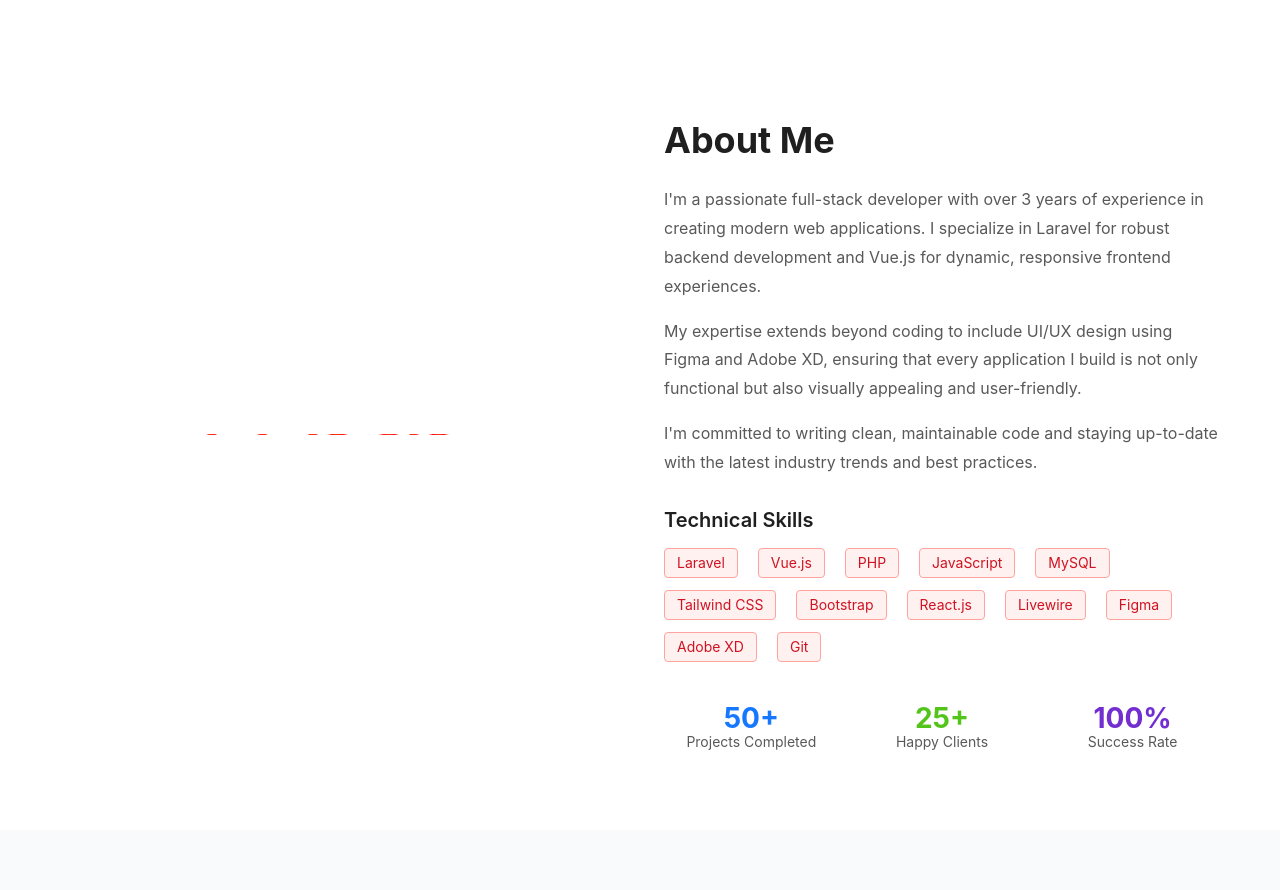
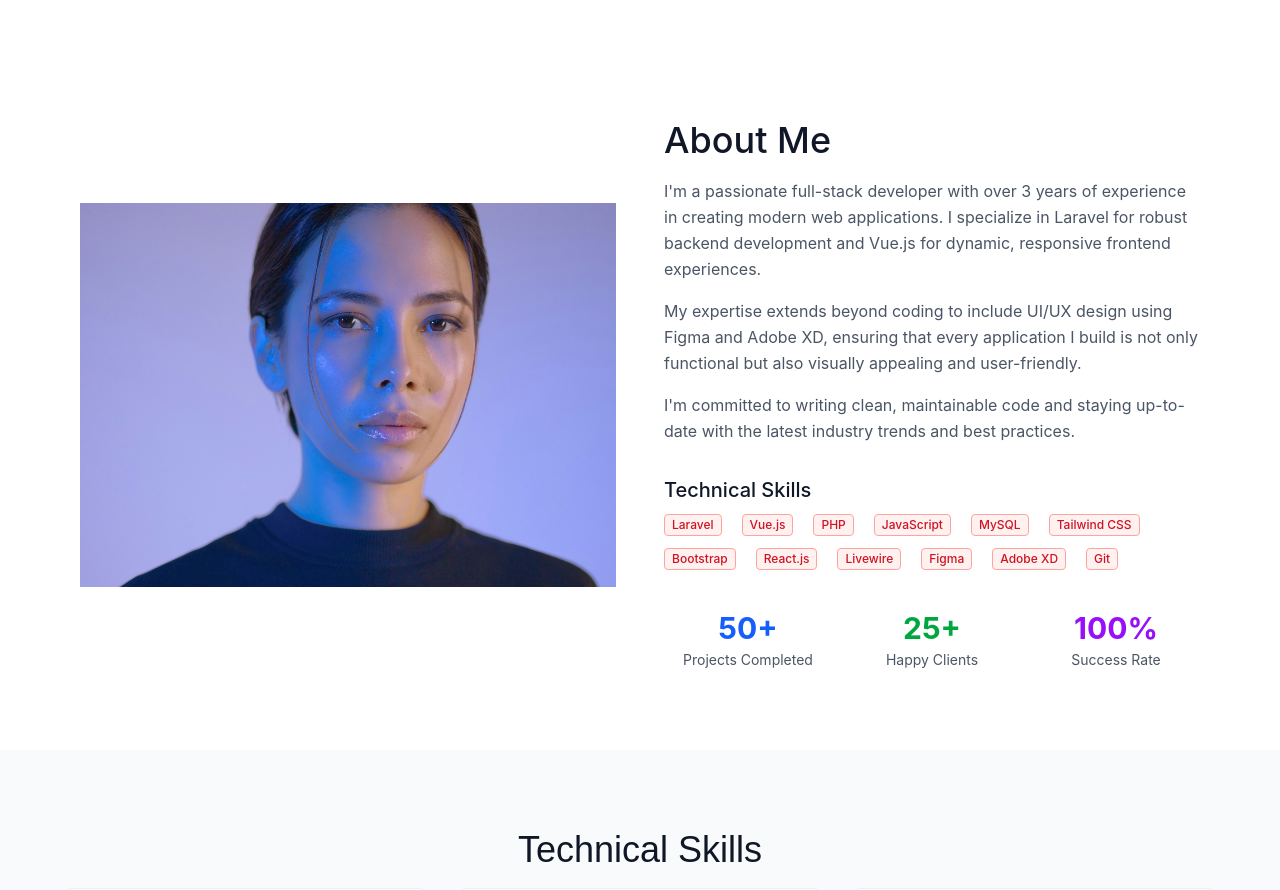
Before and after one commit to shahzadali61/developer, a Next.js app: page / in a window 1280 px wide. Shown: the part 760-1650 px from the top of the page. Built offline with nearby package versions, Linux system fonts and the light colour scheme.

Commit message:
modify about

```diff
--- a/app/pages/component/About.tsx
+++ b/app/pages/component/About.tsx
@@ -1,6 +1,6 @@
 "use client"
 
-import { Card, Tag, Row, Col } from "antd"
+import { Tag, Row, Col } from "antd"
 import Image from "next/image"
 
 export function About() {
@@ -20,26 +20,27 @@ export function About() {
   ]
 
   return (
-    <section id="about" style={{ padding: "80px 0", backgroundColor: "#fff" }}>
-      <div style={{ maxWidth: 1200, margin: "0 auto", padding: "0 20px" }}>
+    <section id="about" className="py-20 bg-white">
+      <div className="max-w-6xl mx-auto px-4">
         <Row gutter={[48, 48]} align="middle">
           {/* Image Section */}
           <Col xs={24} lg={12}>
-             <Image
-                  src="/assets/images/laravel.png"
-                  alt="Developer Profile"
-                  fill
-                  sizes="(max-width: 768px) 100vw, 400px"
-                  style={{ objectFit: "cover" }}
-                />
+           <div className="relative w-full h-96">
+          <Image
+            src="/assets/images/user.jpg"
+            alt="Developer Profile"
+            fill
+            sizes="(max-width: 768px) 100vw, 700px"
+            className="object-cover"
+          />
+        </div>
           </Col>
+
           {/* Text Section */}
           <Col xs={24} lg={12}>
-            <h2 style={{ fontSize: 36, fontWeight: "bold", color: "#1f1f1f", marginBottom: 24 }}>
-              About Me
-            </h2>
+            <h2 className="text-4xl font-bold text-gray-900 mb-6">About Me</h2>
 
-            <div style={{ color: "#595959", fontSize: 16, lineHeight: 1.8 }}>
+            <div className="text-base text-gray-600 space-y-4 leading-relaxed">
               <p>
                 I&apos;m a passionate full-stack developer with over 3 years of experience in creating modern web
                 applications. I specialize in Laravel for robust backend development and Vue.js for dynamic,
@@ -55,36 +56,34 @@ export function About() {
               </p>
             </div>
 
-            <div style={{ marginTop: 32 }}>
-              <h3 style={{ fontSize: 20, fontWeight: 600, marginBottom: 16, color: "#1f1f1f" }}>
-                Technical Skills
-              </h3>
-              <div style={{ display: "flex", flexWrap: "wrap", gap: 12 }}>
+            <div className="mt-8">
+              <h3 className="text-xl font-semibold text-gray-900 mb-4">Technical Skills</h3>
+              <div className="flex flex-wrap gap-3">
                 {skills.map((skill) => (
-                  <Tag key={skill} color="red" style={{ padding: "4px 12px", fontSize: 14 }}>
+                  <Tag key={skill} color="red" className="px-3 py-1 text-sm font-medium">
                     {skill}
                   </Tag>
                 ))}
               </div>
             </div>
 
-            <Row gutter={[16, 16]} style={{ marginTop: 40 }}>
+            <Row gutter={[16, 16]} className="mt-10">
               <Col span={8}>
-                <div style={{ textAlign: "center" }}>
-                  <div style={{ fontSize: 28, fontWeight: "bold", color: "#1677ff" }}>50+</div>
-                  <div style={{ color: "#595959", fontSize: 14 }}>Projects Completed</div>
+                <div className="text-center">
+                  <div className="text-3xl font-bold text-blue-600 mb-1">50+</div>
+                  <div className="text-gray-600 text-sm">Projects Completed</div>
                 </div>
               </Col>
               <Col span={8}>
-                <div style={{ textAlign: "center" }}>
-                  <div style={{ fontSize: 28, fontWeight: "bold", color: "#52c41a" }}>25+</div>
-                  <div style={{ color: "#595959", fontSize: 14 }}>Happy Clients</div>
+                <div className="text-center">
+                  <div className="text-3xl font-bold text-green-600 mb-1">25+</div>
+                  <div className="text-gray-600 text-sm">Happy Clients</div>
                 </div>
               </Col>
               <Col span={8}>
-                <div style={{ textAlign: "center" }}>
-                  <div style={{ fontSize: 28, fontWeight: "bold", color: "#722ed1" }}>100%</div>
-                  <div style={{ color: "#595959", fontSize: 14 }}>Success Rate</div>
+                <div className="text-center">
+                  <div className="text-3xl font-bold text-purple-600 mb-1">100%</div>
+                  <div className="text-gray-600 text-sm">Success Rate</div>
                 </div>
               </Col>
             </Row>
```
